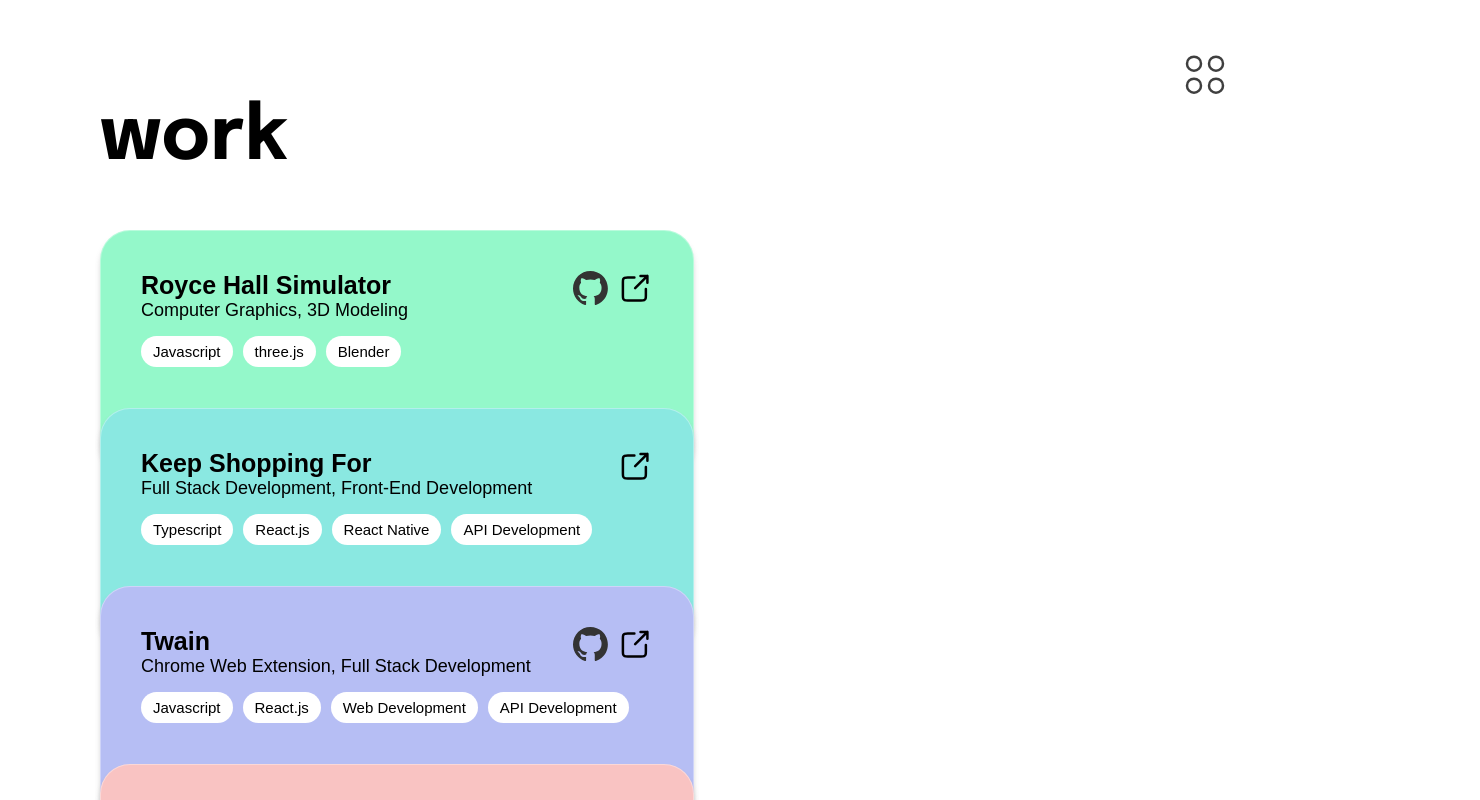
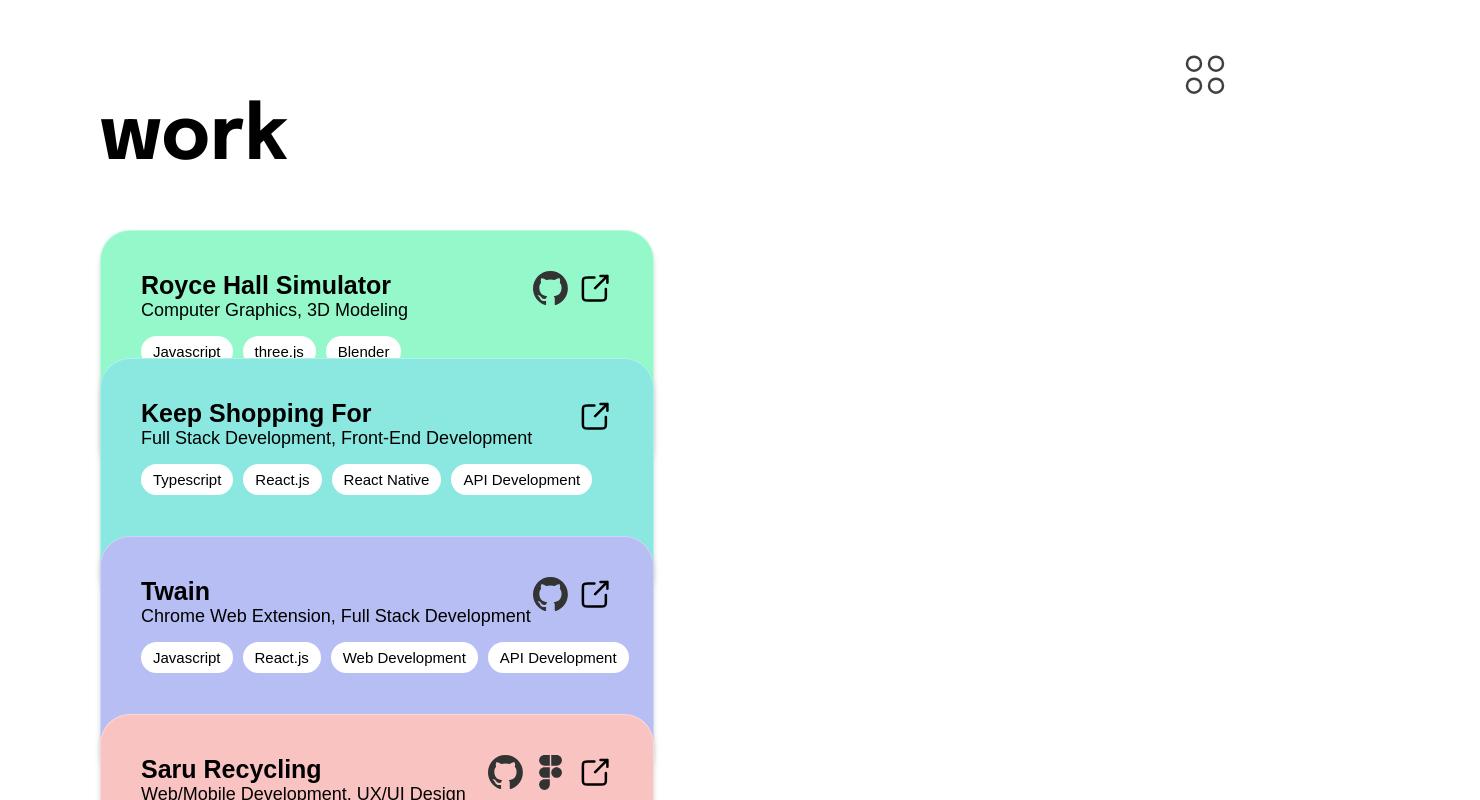
Before and after one commit to anhmvc/anhmvc.github.io, a React (Create React App) app: page /work in a window 1280 px wide. Shown: the top 800 px of the page, 1480 px wide, since content can reach past the window. Built offline with nearby package versions, Linux system fonts and the light colour scheme.

Commit message:
Fixed spacing issue on fullpage

```diff
--- a/src/index.css
+++ b/src/index.css
@@ -11,18 +11,20 @@
 body {
   font-family: "Epilogue", "Inter";
   margin: 0;
-  /* overflow: hidden; */
+  padding: 0;
   -moz-osx-font-smoothing: grayscale;
   -webkit-font-smoothing: antialiased;
+  overscroll-behavior-x: none;
+  overscroll-behavior-y: none;
 }
 
 .page-container {
   display: flex;
-  height: 100vh;
+  flex-direction: column;
+  height: 100%;
   position: absolute;
-  width: 100vw;
-  padding: 50px 100px 0;
-  flex-direction: column;
+  white-space: pre;
+  width: 100%;
 }
 
 .title {
--- a/src/pages/Contact/Contact.tsx
+++ b/src/pages/Contact/Contact.tsx
@@ -1,4 +1,3 @@
-import React from "react";
 import "./contact.css";
 
 export default function Contact() {
--- a/src/pages/Work/work.css
+++ b/src/pages/Work/work.css
@@ -3,6 +3,7 @@
   flex-direction: column;
   gap: -10px;
   margin-top: 180px;
+  margin-left: 100px;
 }
 
 .card {
@@ -12,4 +13,6 @@
 
 .work {
   position: fixed;
+  margin-top: 100px;
+  margin-left: 100px;
 }
```
